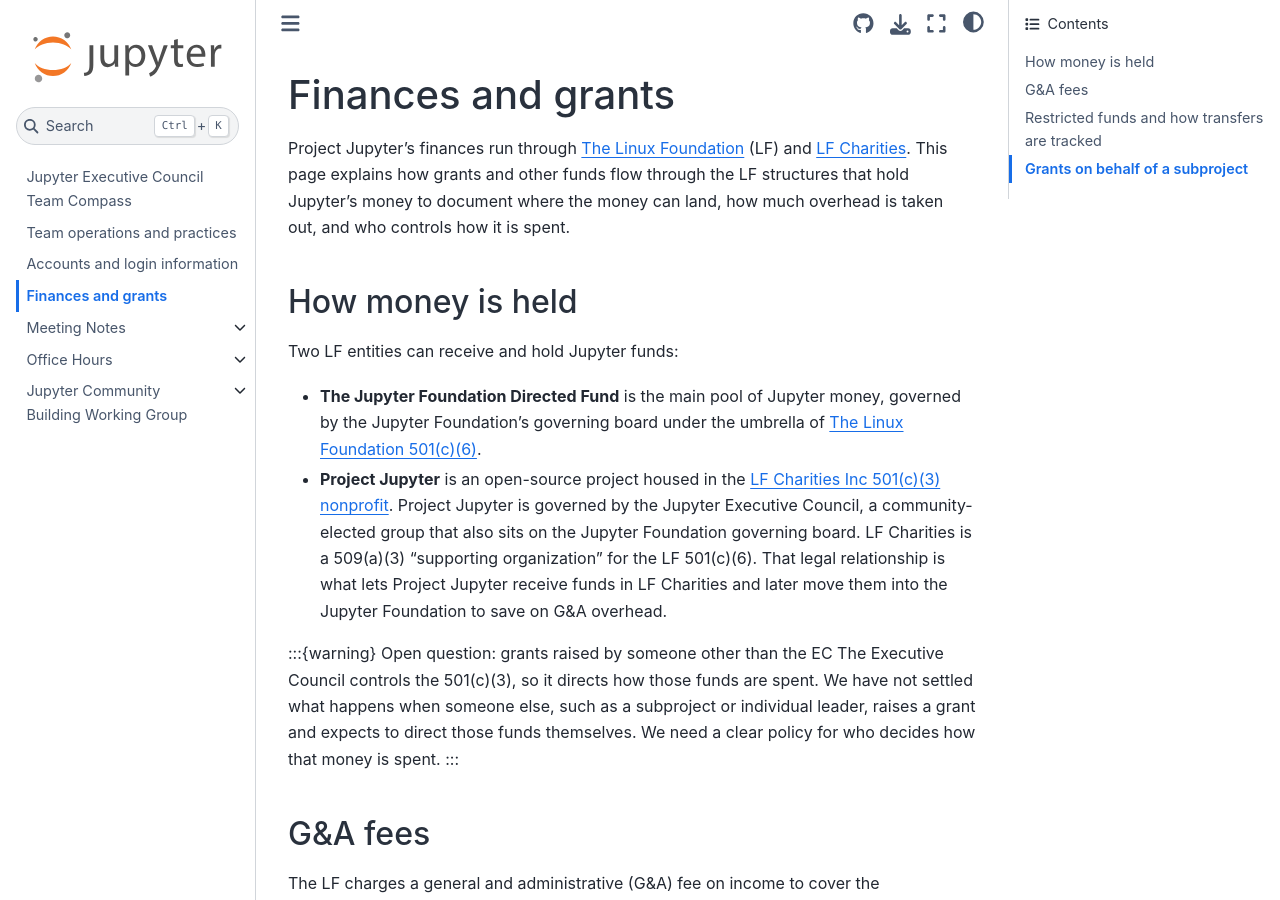
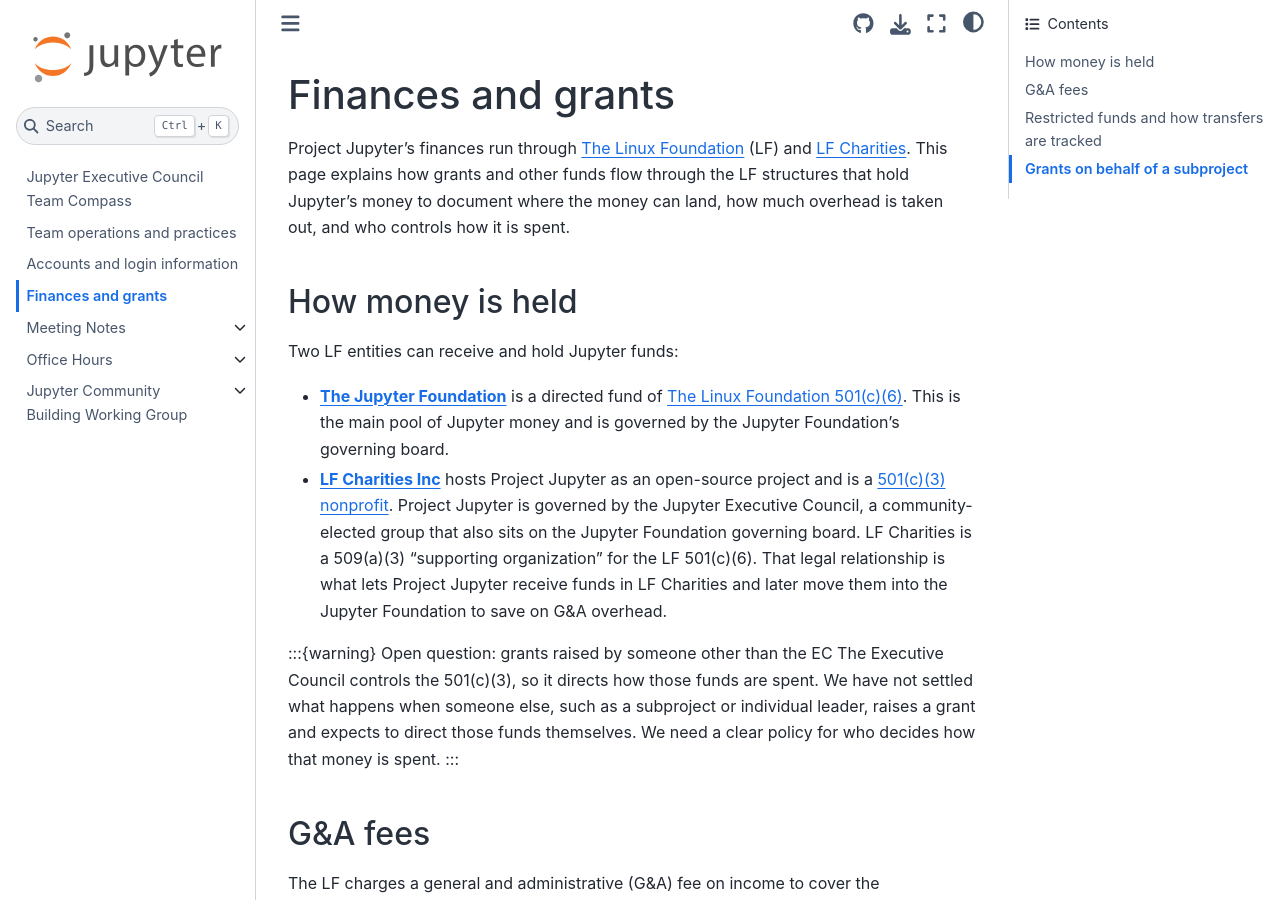
Before and after one commit to jupyter-governance/ec-team-compass, a Sphinx documentation site: the page built from docs/finances.md, in a window 1280 px wide and 900 px high. Built offline with Sphinx 7.4.7 and the Sphinx Book theme 1.1.4, drawn with Linux system fonts in a browser that asks for light colours.

Commit message:
Further clarification

```diff
--- a/docs/finances.md
+++ b/docs/finances.md
@@ -8,8 +8,8 @@
 
 Two LF entities can receive and hold Jupyter funds:
 
-- **The Jupyter Foundation Directed Fund** is the main pool of Jupyter money, governed by the Jupyter Foundation's governing board under the umbrella of [The Linux Foundation 501(c)(6)](https://projects.propublica.org/nonprofits/organizations/460503801).
-- **Project Jupyter** is an open-source project housed in the [LF Charities Inc 501(c)(3) nonprofit](https://projects.propublica.org/nonprofits/organizations/841730246). Project Jupyter is governed by the Jupyter Executive Council, a community-elected group that also sits on the Jupyter Foundation governing board. LF Charities is a 509(a)(3) "supporting organization" for the LF 501(c)(6). That legal relationship is what lets Project Jupyter receive funds in LF Charities and later move them into the Jupyter Foundation to save on G&A overhead.
+- **[The Jupyter Foundation](https://jupyterfoundation.org/)** is a directed fund of [The Linux Foundation 501(c)(6)](https://projects.propublica.org/nonprofits/organizations/460503801). This is the main pool of Jupyter money and is governed by the Jupyter Foundation's governing board.
+- **[LF Charities Inc](https://lf-charities.org/)** hosts Project Jupyter as an open-source project and is a [501(c)(3) nonprofit](https://projects.propublica.org/nonprofits/organizations/841730246). Project Jupyter is governed by the Jupyter Executive Council, a community-elected group that also sits on the Jupyter Foundation governing board. LF Charities is a 509(a)(3) "supporting organization" for the LF 501(c)(6). That legal relationship is what lets Project Jupyter receive funds in LF Charities and later move them into the Jupyter Foundation to save on G&A overhead.
 
 :::{warning} Open question: grants raised by someone other than the EC
 The Executive Council controls the 501(c)(3), so it directs how those funds are spent.
```
